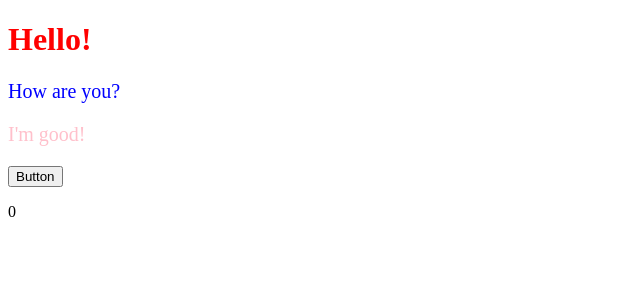
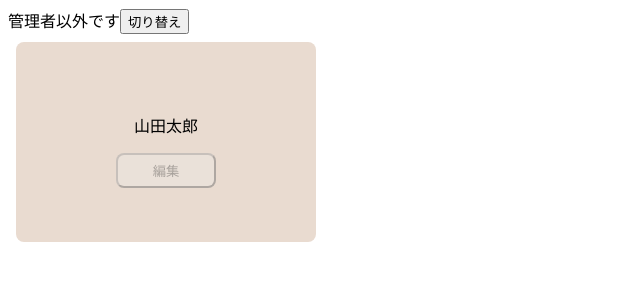
Before and after one commit to otsuboDesi/React-practice, a React (Create React App) app: page / in a window 1280 px wide. Shown: the top 300 px of the page, without its empty margins (0-640 px from the left). Built offline with nearby package versions, Linux system fonts and the light colour scheme.

Commit message:
Add: ベースのコンポーネントを作成する

```diff
--- a/src/App.jsx
+++ b/src/App.jsx
@@ -1,29 +1,19 @@
-import { useState, useEffect } from "react";
-import { ColoredMessage } from "./components/ColoredMessage";
+import { useState } from "react";
+import { Card } from "./components/Card";
 
 export const App = () => {
-  console.log("rendering");
-  // 再レンダリング： stateが更新されたときに関数コンポーネントは再び頭から処理が実行され差分があるDOMを検知してコンポーネントを再処理する
-  const [num, setNum] = useState(0);
+  // 管理者フラグ
+  const [isAdmin, setIsAdmin] = useState(false);
 
-  const onClickButton = () => {
-    setNum(num + 1);
-  };
+  // 切り替え押下時
+  const onClickSwitch = () => setIsAdmin(!isAdmin);
 
-  // ある値が変わったときに限り、ある処理を実行する
-  // コンポーネントのマウント時(最初にレンダリングされる時)にも必ず実行される
-  useEffect(() => {
-    alert();
-  }, [num]);
-
-  // コンポーネントの再レンダリングを何回も繰り返すと、再レンダリングのコストが無駄になるため、値が変わったときだけに実行を行う
   return (
-    <>
-      <h1 style={{ color: "red" }}>Hello!</h1>
-      <ColoredMessage color="blue">How are you?</ColoredMessage>
-      <ColoredMessage color="pink">I'm good!</ColoredMessage>
-      <button onClick={onClickButton}>Button</button>
-      <p>{num}</p>
-    </>
+    <div>
+      {/* 管理者フラグがtrueの時とそれ以外で文字を出し分け */}
+      {isAdmin ? <span>管理者です</span> : <span>管理者以外です</span>}
+      <button onClick={onClickSwitch}>切り替え</button>
+      <Card isAdmin={isAdmin} />
+    </div>
   );
 };
--- /dev/null
+++ b/src/components/Card.jsx
@@ -0,0 +1,25 @@
+import { EditButton } from "./EditButton";
+
+const style = {
+  width: "300px",
+  height: "200px",
+  margin: "8px",
+  borderRadius: "8px",
+  backgroundColor: "#e9dbd0",
+  display: "flex",
+  flexDirection: "column",
+  justifyContent: "center",
+  alignItems: "center",
+};
+
+export const Card = (props) => {
+  // propsとして、管理者フラグを受け取る
+  const { isAdmin } = props;
+
+  return (
+    <div style={style}>
+      <p>山田太郎</p>
+      <EditButton isAdmin={isAdmin} />
+    </div>
+  );
+};
--- /dev/null
+++ b/src/components/EditButton.jsx
@@ -0,0 +1,16 @@
+const style = {
+  width: "100px",
+  padding: "6px",
+  borderRadius: "8px",
+};
+
+export const EditButton = (props) => {
+  const { isAdmin } = props;
+  // isAdminがfalseの時にボタンを非活性にする
+
+  return (
+    <button style={style} disabled={!isAdmin}>
+      編集
+    </button>
+  );
+};
```
